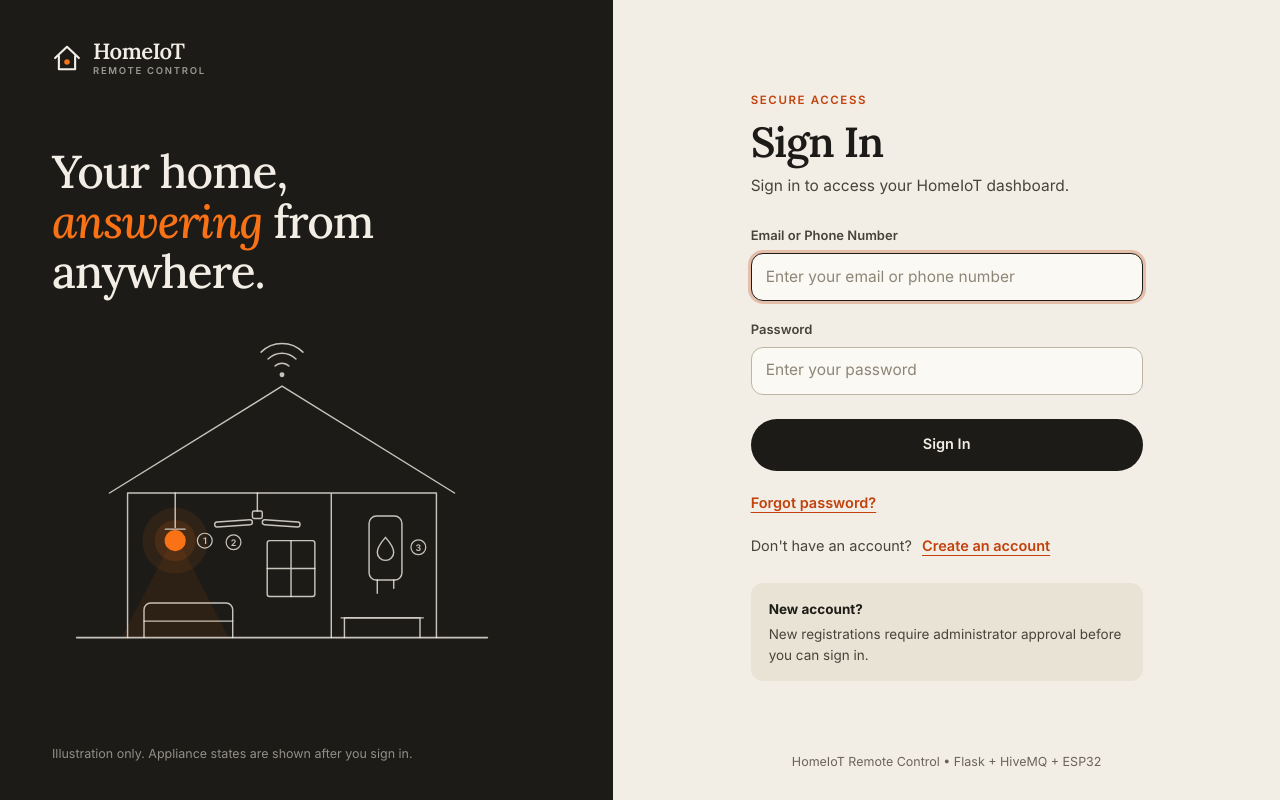
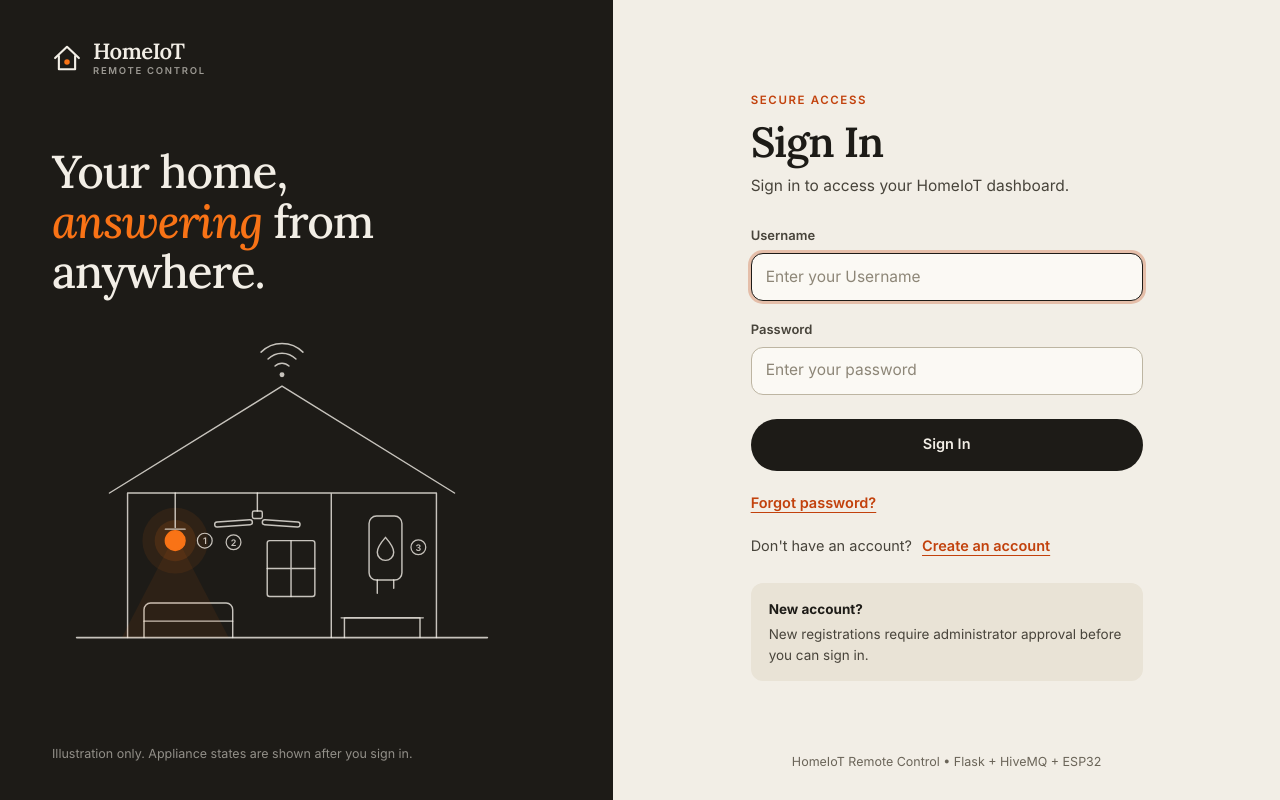
Before and after one commit to JAGADEESH-IAS/home-iot-remote-secure, a Flask app: page /login in a window 1280 px wide. Run offline with Flask 3, Linux system fonts and the light colour scheme; parts of the project's set-up code (start-up, migrations or seed data) failed here and were passed over.

Commit message:
Update login.html

```diff
--- a/templates/login.html
+++ b/templates/login.html
@@ -23,12 +23,12 @@
             <input type="hidden" name="csrf_token" value="{{ csrf_token }}">
 
             <div class="form-group">
-                <label for="login_id">Email or Phone Number</label>
+                <label for="login_id">Username</label>
                 <input
                     type="text"
                     id="login_id"
                     name="login_id"
-                    placeholder="Enter your email or phone number"
+                    placeholder="Enter your Username"
                     autocomplete="username"
                     required
                     autofocus
```
